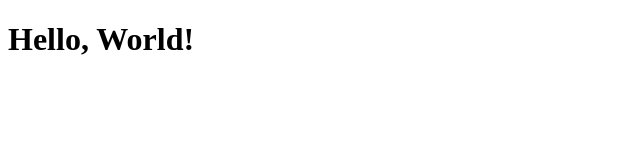
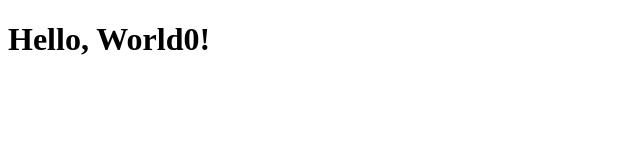
Before and after one commit to dilip17072002/dilip17072002.github.io, a plain HTML site: page index.html in a window 1280 px wide. Shown: the full height of the page, 0-640 px from the left. Drawn offline with Linux system fonts and the light colour scheme.

Commit message:
Update index.html

```diff
--- a/index.html
+++ b/index.html
@@ -6,6 +6,6 @@
     <title>Hello World</title>
 </head>
 <body>
-    <h1>Hello, World!</h1>
+    <h1>Hello, World0!</h1>
 </body>
 </html>
```
